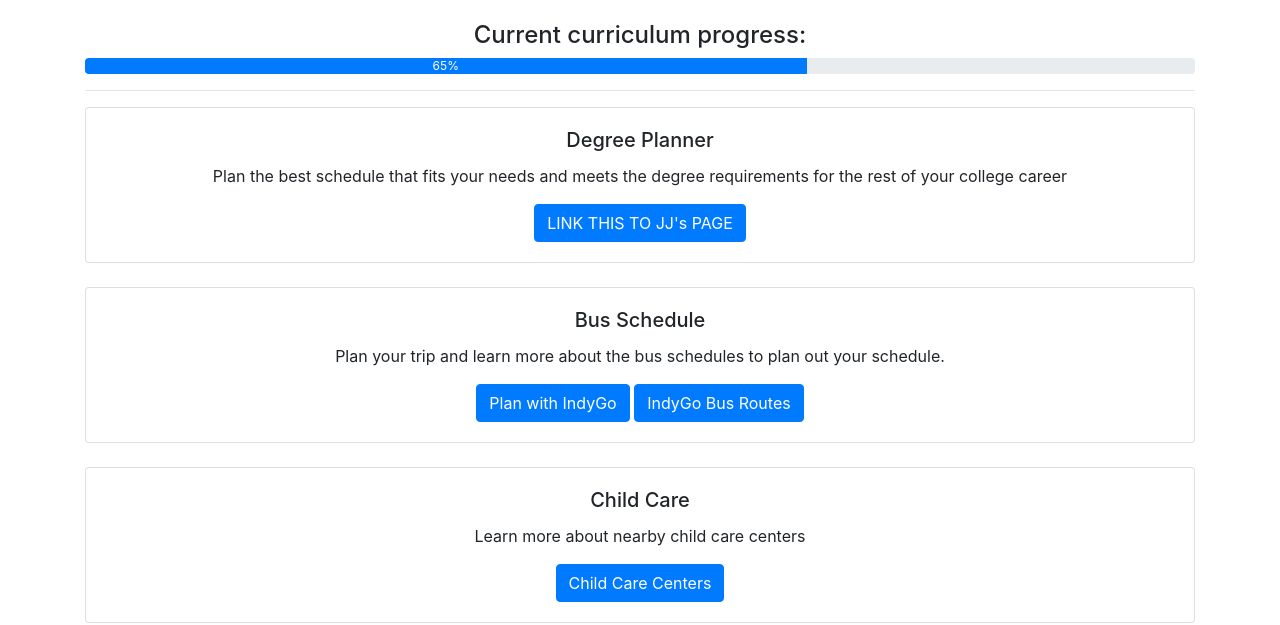
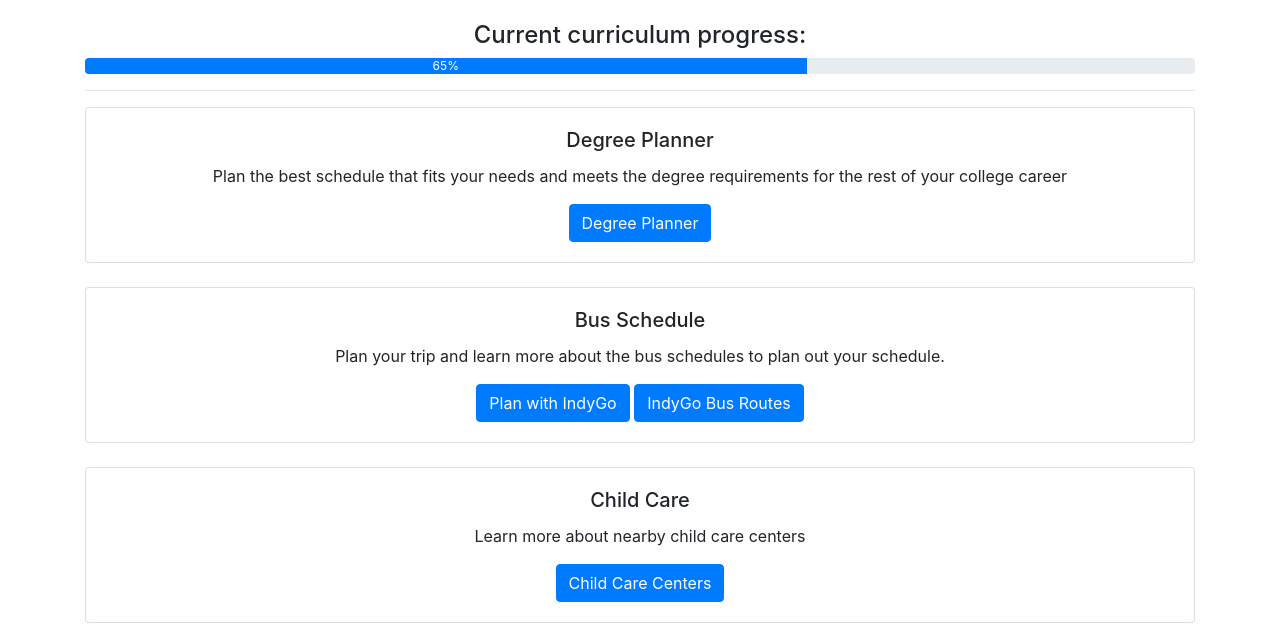
Before and after one commit to better-student-plan/homepage, a plain HTML site: page index.html in a window 1280 px wide. Shown: the part 195-820 px from the top of the page. Drawn offline with nearby package versions, Linux system fonts and the light colour scheme.

Commit message:
change button title

```diff
--- a/index.html
+++ b/index.html
@@ -51,7 +51,7 @@
               <div class="card-body">
                 <h5 class="card-title">Degree Planner</h5>
                 <p class="card-text">Plan the best schedule that fits your needs and meets the degree requirements for the rest of your college career</p>
-                <a href="plan.html" class="btn btn-primary">LINK THIS TO JJ's PAGE</a>
+                <a href="plan.html" class="btn btn-primary">Degree Planner</a>
               </div>
             </div>
           </div>
```
